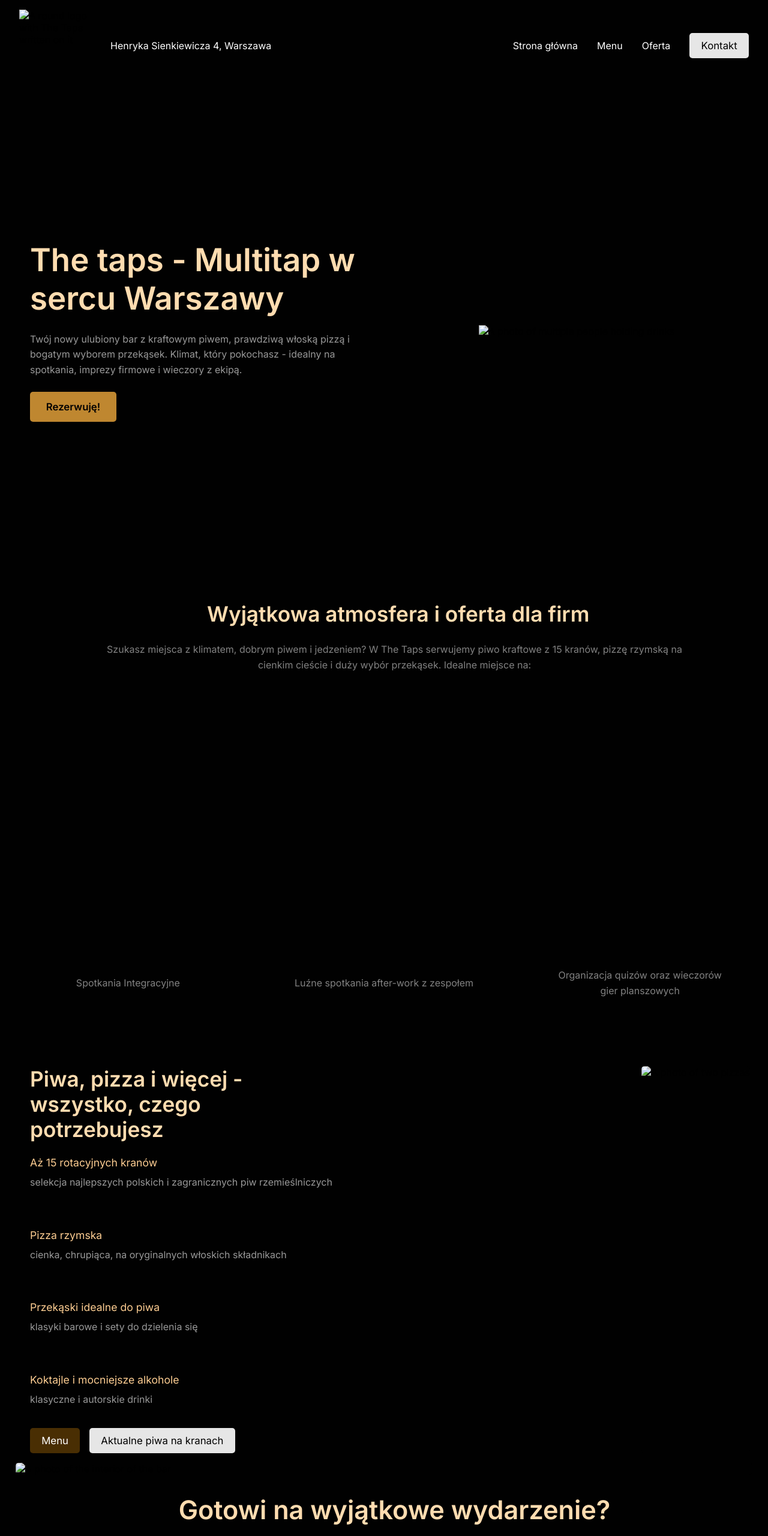
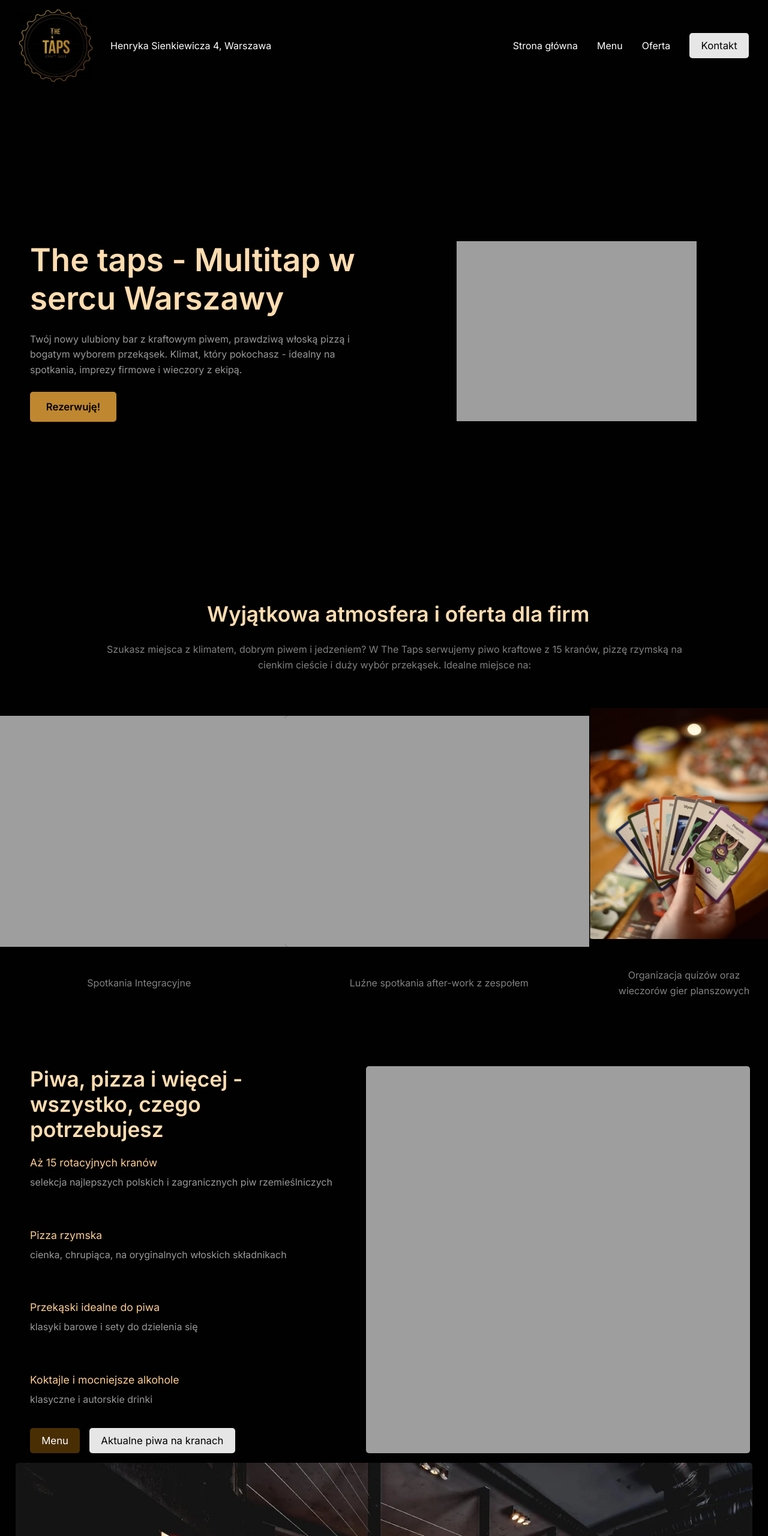
Before and after one commit to w-ziem/TheTaps, a plain HTML site: page index.html in a window 1280 px wide. Shown: the top 2560 px of the page at 60% size. Drawn offline with Linux system fonts and the light colour scheme; the site is published under a folder, as on GitHub Pages, so addresses that start at the root find nothing.

Commit message:
Update index.html

```diff
--- a/index.html
+++ b/index.html
@@ -8,16 +8,16 @@
     <meta name="keywords" content="The Taps, multitap, piwo kraftowe, pizza, Warszawa, bar, imprezy firmowe, rezerwacja">
     <meta property="og:title" content="The Taps - Multitap w sercu Warszawy">
     <meta property="og:description" content="Twoje nowe ulubione miejsce z piwem kraftowym, pizzą i przestrzenią na imprezy firmowe w centrum Warszawy.">
-    <meta property="og:image" content="https://thetaps.example.com/resources/images/logo.png">
+    <meta property="og:image" content="https://thetaps.example.com./resources/images/logo.png">
     <meta property="og:url" content="https://thetaps.example.com/">
     <meta property="og:type" content="website">
     <meta name="twitter:card" content="summary_large_image">
     <meta name="twitter:title" content="The Taps - Multitap w sercu Warszawy">
     <meta name="twitter:description" content="Bar z piwem kraftowym, pizzą i ofertą eventową w centrum Warszawy.">
-    <meta name="twitter:image" content="https://thetaps.example.com/resources/images/logo.png">
-    <link rel="icon" href="/resources/images/logo.png" type="image/png">
-    <link rel="apple-touch-icon" href="/resources/images/logo.png">
-    <link rel="shortcut icon" href="/resources/images/logo.png" type="image/png">
+    <meta name="twitter:image" content="https://thetaps.example.com./resources/images/logo.png">
+    <link rel="icon" href="./resources/images/logo.png" type="image/png">
+    <link rel="apple-touch-icon" href="./resources/images/logo.png">
+    <link rel="shortcut icon" href="./resources/images/logo.png" type="image/png">
     <link rel="canonical" href="https://thetaps.example.com/">
     <link href="https://fonts.googleapis.com/css2?family=Bebas+Neue&family=Inter:wght@400;600&display=swap" rel="stylesheet">
     <link rel="stylesheet" href="https://cdnjs.cloudflare.com/ajax/libs/font-awesome/4.7.0/css/font-awesome.min.css">
@@ -26,7 +26,7 @@
 <body>
         <nav>
             <div class="left">
-                <div class="logo"><img src="/resources/images/logo.png" alt="A round logo with The Taps written on it"></div>
+                <div class="logo"><img src="./resources/images/logo.png" alt="A round logo with The Taps written on it"></div>
                 <a target="_blank" href="https://www.google.com/maps/place/The+Taps/@52.2345625,21.0099109,508m/data=!3m3!1e3!4b1!5s0x471932c136b5fc1b:0x3a8ae0df82c945c8!4m6!3m5!1s0x471eccf4d808996d:0xf98e6fcf37ae42c5!8m2!3d52.2345592!4d21.0124858!16s%2Fg%2F11dxbcw_h1?entry=ttu&g_ep=EgoyMDI1MDYyMi4wIKXMDSoASAFQAw%3D%3D" class="lokalicaja">Henryka Sienkiewicza 4, Warszawa</a>
             </div>
             <ul class="right">
@@ -45,7 +45,7 @@
 </p>
                     <a href="#kontakt-page"><button class="reservation-button">Rezerwuję!</button></a>
                 </div>
-                <div class="hero-image"><img src="/resources/images/hero.png" alt="A photo of multiple people holding drinks"></div>
+                <div class="hero-image"><img src="./resources/images/hero.png" alt="A photo of multiple people holding drinks"></div>
             </section>
 
 
@@ -56,15 +56,15 @@
             </div>
             <div class="cards-container">
                 <div class="card">
-                    <img src="/resources/images/integracja.png" alt="">
+                    <img src="./resources/images/integracja.png" alt="">
                     <p>Spotkania Integracyjne</p>
                 </div>
                 <div class="card">
-                    <img src="/resources/images/afterwork.png" alt="">
+                    <img src="./resources/images/afterwork.png" alt="">
                     <p>Luźne spotkania after-work z zespołem</p>
                 </div>
                 <div class="card">
-                    <img src="/resources/images/planszowka.png" alt="">
+                    <img src="./resources/images/planszowka.png" alt="">
                     <p>Organizacja quizów oraz wieczorów gier planszowych</p>
                 </div>
             </div>
@@ -95,10 +95,10 @@
                     <a target="_blank" href="https://the-taps.ontap.pl/"><button class="ontap-button">Aktualne piwa na kranach</button></a>
                 </div>
             </div>
-            <div class="offer-image"><img src="/resources/images/foodanddrink.png" alt="A photo of two pizzas"></div>
+            <div class="offer-image"><img src="./resources/images/foodanddrink.png" alt="A photo of two pizzas"></div>
         </section>
 
-        <div class="gallery"><img src="/resources/images/lokal.webp" alt="A photo of the interior of the bar"></div>
+        <div class="gallery"><img src="./resources/images/lokal.webp" alt="A photo of the interior of the bar"></div>
 
         <h2 class="reservation-heading">Gotowi na wyjątkowe wydarzenie?</h2>
         <section class="reservation">
@@ -114,9 +114,9 @@
         </section>
 
         <section class="banner-container">
-            <div class="banner"><img src="/resources/images/piwo.png" alt=""></div>
-            <div class="banner"><img src="/resources/images/middle.png" alt=""></div>
-            <div class="banner"><img src="/resources/images/zero.png" alt=""></div>
+            <div class="banner"><img src="./resources/images/piwo.png" alt=""></div>
+            <div class="banner"><img src="./resources/images/middle.png" alt=""></div>
+            <div class="banner"><img src="./resources/images/zero.png" alt=""></div>
         </section>
         </section>
         <section id="oferta-page" class="section">
@@ -223,7 +223,7 @@
         </section>
 
         <footer>
-            <div class="logo"><img src="/resources/images/logo.png" alt=""></div>
+            <div class="logo"><img src="./resources/images/logo.png" alt=""></div>
             <div class="footer-content">
                 <div class="location">
                     <p>The Taps</p>
```
